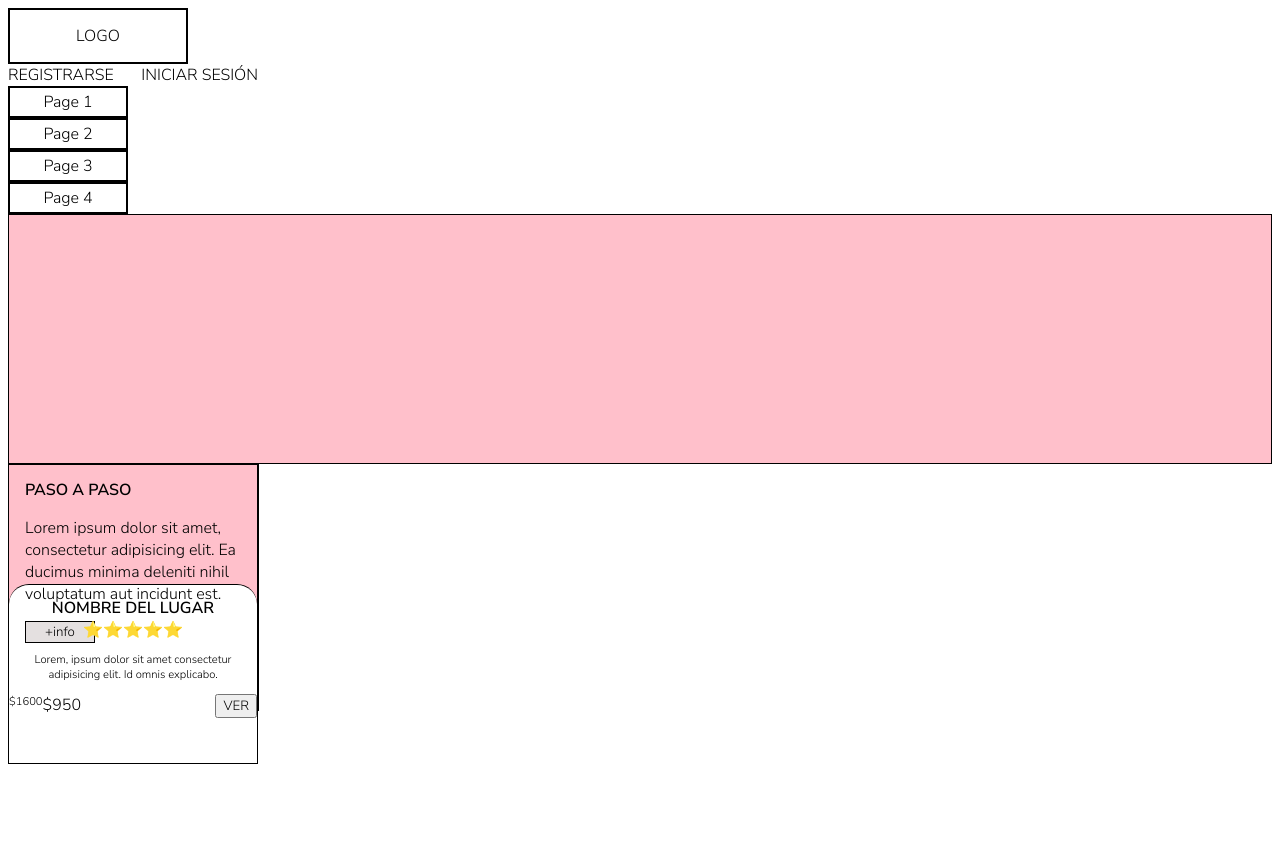
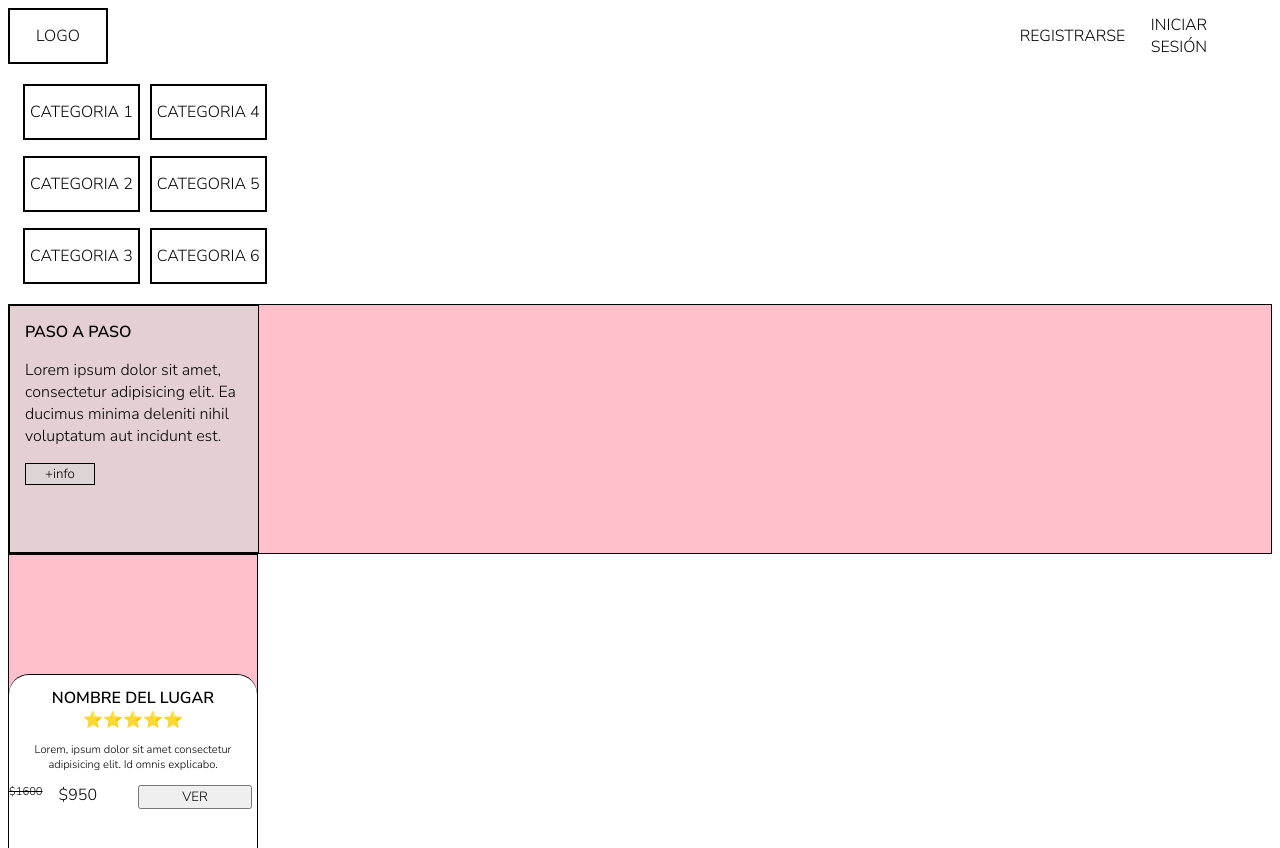
Before and after one commit to Lemongnz/Angular, an Angular app: page / in a window 1280 px wide. Shown: the top 848 px of the page. Before the commit the page ends 800 px from the top, so only its background shows below. Built offline with nearby package versions, Linux system fonts and the light colour scheme.

Commit message:
add style

```diff
--- a/src/app/pages/page-1/components/pasoapaso/pasoapaso.component.css
+++ b/src/app/pages/page-1/components/pasoapaso/pasoapaso.component.css
@@ -2,14 +2,17 @@
 .pasoapasoWrap {
     border: 1px solid black;
     width: 100%;
+    position: relative;
+    display: flex;
+    flex-direction: row;
     height: 250px;
-
 }
 
 .image {
     background-color: pink;
     height: 100%;
     width: 100%;
+    z-index: 0;
 }
 
 .text {
@@ -18,10 +21,11 @@
     max-width: 250px;
     border: 1px solid black;
     height: 100%;
-    position: inherit;
+    position: absolute;
     display: flex;
     flex-direction: column;
     padding: 15px;
+    z-index: 1;
 }
 
 .title {
--- a/src/app/shared/components/destacado/destacado.component.css
+++ b/src/app/shared/components/destacado/destacado.component.css
@@ -38,11 +38,31 @@
 .price {
     display: flex;
     flex-direction: row;
-    justify-content: space-between;
+    justify-content: center;
     width: 100%;
+}
+
+.money {
+    display: flex;
+    flex-direction: row;
+    width: 50%;
+}
+
+.currentprice {
+    width: 60%;
 }
 
 .lastprice {
     font-size: .7em;
-    width: auto;
+    width: 40%;
+    text-decoration: line-through;
 }
+
+.moreInfoWrap {
+    width: 50%;
+    padding: 1px 5px;
+}
+
+.moreInfo {
+    width: 100%;
+}
--- a/src/app/shared/components/destacado/destacado.component.html
+++ b/src/app/shared/components/destacado/destacado.component.html
@@ -7,8 +7,10 @@
         <div class="stars">⭐⭐⭐⭐⭐</div>
         <div class="description"><p>Lorem, ipsum dolor sit amet consectetur adipisicing elit. Id omnis explicabo.</p></div>
         <div class="price">
-            <div class="lastprice">$1600</div>
-            <div class="price">$950</div>
+            <div class="money">
+                <span class="lastprice">$1600</span>
+                <span class="currentprice">$950</span>
+            </div>
             <div class="moreInfoWrap">
                 <button class="moreInfo">VER</button>
             </div>
--- a/src/app/shared/components/header/components/login/login.component.css
+++ b/src/app/shared/components/header/components/login/login.component.css
@@ -1,12 +1,22 @@
 a {
     color: black;
     text-decoration: none;
-
+    margin: 5px 10px;
 }
 
-div {
+.loginWrap {
     display: flex;
-    justify-content: space-between;
-    max-width: 250px;
-    height: auto;
+    flex-direction: row;
+    align-items: center;
+    justify-content: center;
+    max-width: 350px;
+    height: 100%;
 }
+
+.singup {
+    width: 50%;
+}
+
+.login {
+    width: 50%;
+}
--- a/src/app/shared/components/header/components/login/login.component.html
+++ b/src/app/shared/components/header/components/login/login.component.html
@@ -1,6 +1,6 @@
-<div *ngIf="!isLogged">
-    <a href="">REGISTRARSE</a>
-    <a href="">INICIAR SESIÓN</a>
+<div class="loginWrap" *ngIf="!isLogged">
+    <a class="singup" href="">REGISTRARSE</a>
+    <a class="login" href="">INICIAR SESIÓN</a>
 </div>
 
 <div *ngIf="isLogged">
--- a/src/app/shared/components/header/components/logo/logo.component.css
+++ b/src/app/shared/components/header/components/logo/logo.component.css
@@ -2,12 +2,11 @@ div {
     border: 2px solid black;
     padding: 15px;
     display: inline;
-    max-width: 180px;
+    max-width: 100px;
     min-height: 30px;
     display: flex;
     align-items: center;
     justify-content: center;
 
 
-
 }
--- a/src/app/shared/components/header/components/menu/menu.component.css
+++ b/src/app/shared/components/header/components/menu/menu.component.css
@@ -1,17 +1,28 @@
-body {
-    padding: 0;
+.boxWrap {
+    display: flex;
+    flex-direction: column;
+    justify-content: space-between;
+    align-items: center;
+    flex-wrap: wrap;
+    width: 100%;
+    height: 200px;
+    padding-left: 10px;
+    margin: 20px 0px;
 }
 
-div {
-    display: flex;
-    align-items: center;
-    justify-content: center;
+
+.box {
     border: 2px solid black;
     max-width: 120px;
-    padding: 3px;
+    padding: 15px 5px;
+    margin: 0px 5px;
 }
 
 a {
     color: black;
     text-decoration: none;
+    text-align: center;
 }
+
+@media screen {
+}
--- a/src/app/shared/components/header/components/menu/menu.component.html
+++ b/src/app/shared/components/header/components/menu/menu.component.html
@@ -1,3 +1,5 @@
-<div *ngFor="let item of menuData">
-   <a href="{{item.link}}">{{item.text}}</a>
+<div class="boxWrap">
+      <div class="box" *ngFor="let item of menuData">
+            <a href="{{item.link}}">{{item.text}}</a>
+      </div>
 </div>
--- a/src/app/shared/components/header/components/menu/menu.component.ts
+++ b/src/app/shared/components/header/components/menu/menu.component.ts
@@ -7,17 +7,23 @@ import { Component, OnInit } from '@angular/core';
 })
 export class MenuComponent implements OnInit {
   menuData = [{
-    text: 'Page 1',
+    text: 'CATEGORIA 1',
     link: 'page-1'
   },{
-    text: 'Page 2',
+    text: 'CATEGORIA 2',
     link: 'page-2'
   },{
-    text: 'Page 3',
+    text: 'CATEGORIA 3',
     link: 'page-3'
   },{
-    text: 'Page 4',
+    text: 'CATEGORIA 4',
     link: 'page-4'
+  },{
+    text: 'CATEGORIA 5',
+    link: 'page-5'
+  },{
+    text: 'CATEGORIA 6',
+    link: 'page-6'
   },];
 
   constructor() { }
--- a/src/app/shared/components/header/pages/header-page/header-page.css
+++ b/src/app/shared/components/header/pages/header-page/header-page.css
@@ -0,0 +1,18 @@
+.superior {
+    display: flex;
+    flex-direction: row;
+    justify-content: space-between;
+    width: 100%;
+}
+
+logo {
+    min-width: 180px;
+}
+
+
+.inferior {
+    display: flex;
+    flex-direction: row;
+    justify-content: space-between;
+    width: 100%;
+}
--- a/src/app/shared/components/header/pages/header-page/header-page.html
+++ b/src/app/shared/components/header/pages/header-page/header-page.html
@@ -1,3 +1,7 @@
-<logo></logo>
-<login></login>
-<app-menu></app-menu>
+<div class="superior">
+    <logo></logo>
+    <login></login>
+</div>
+<div class="inferior">
+    <app-menu></app-menu>
+</div>
```
